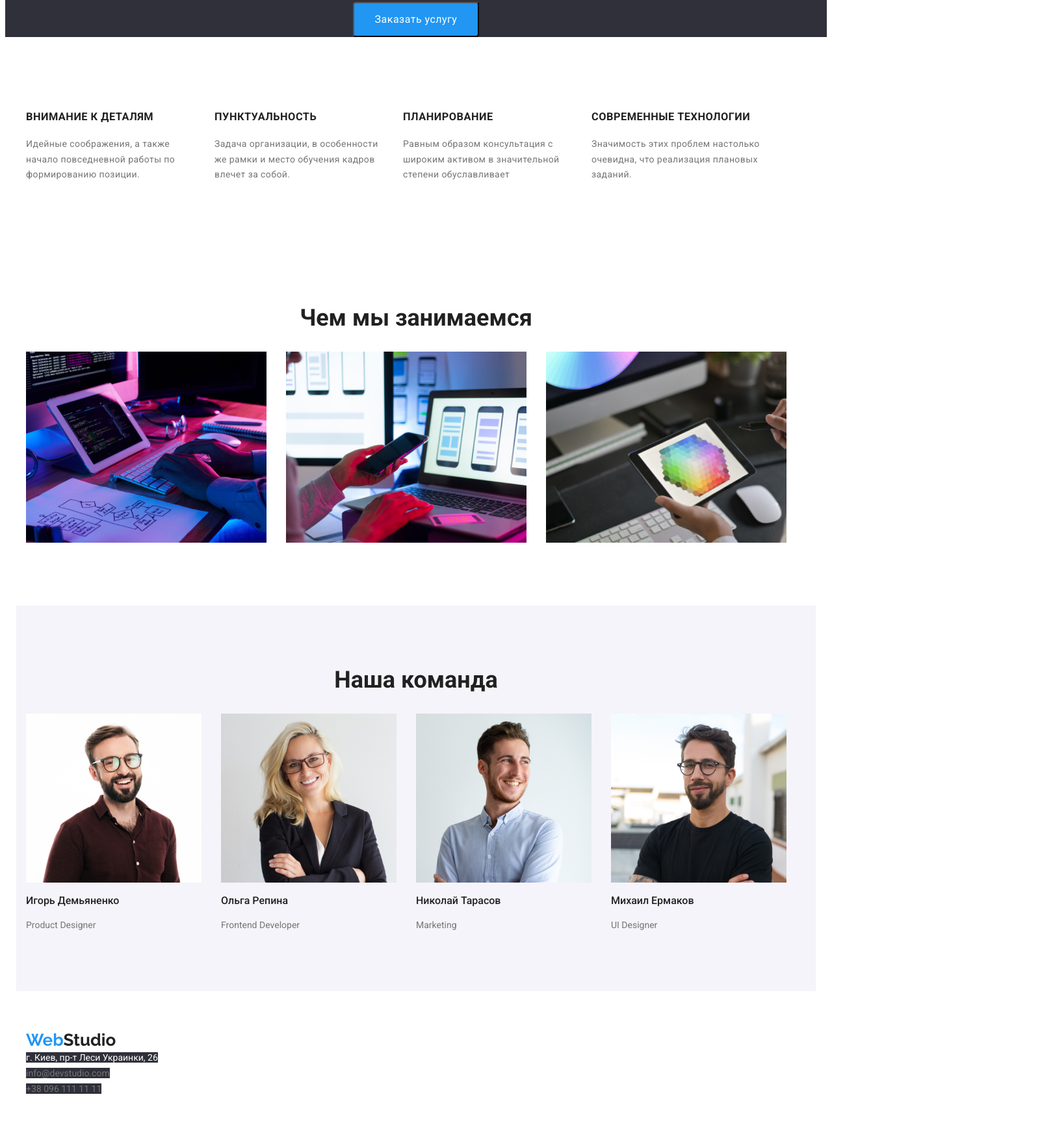
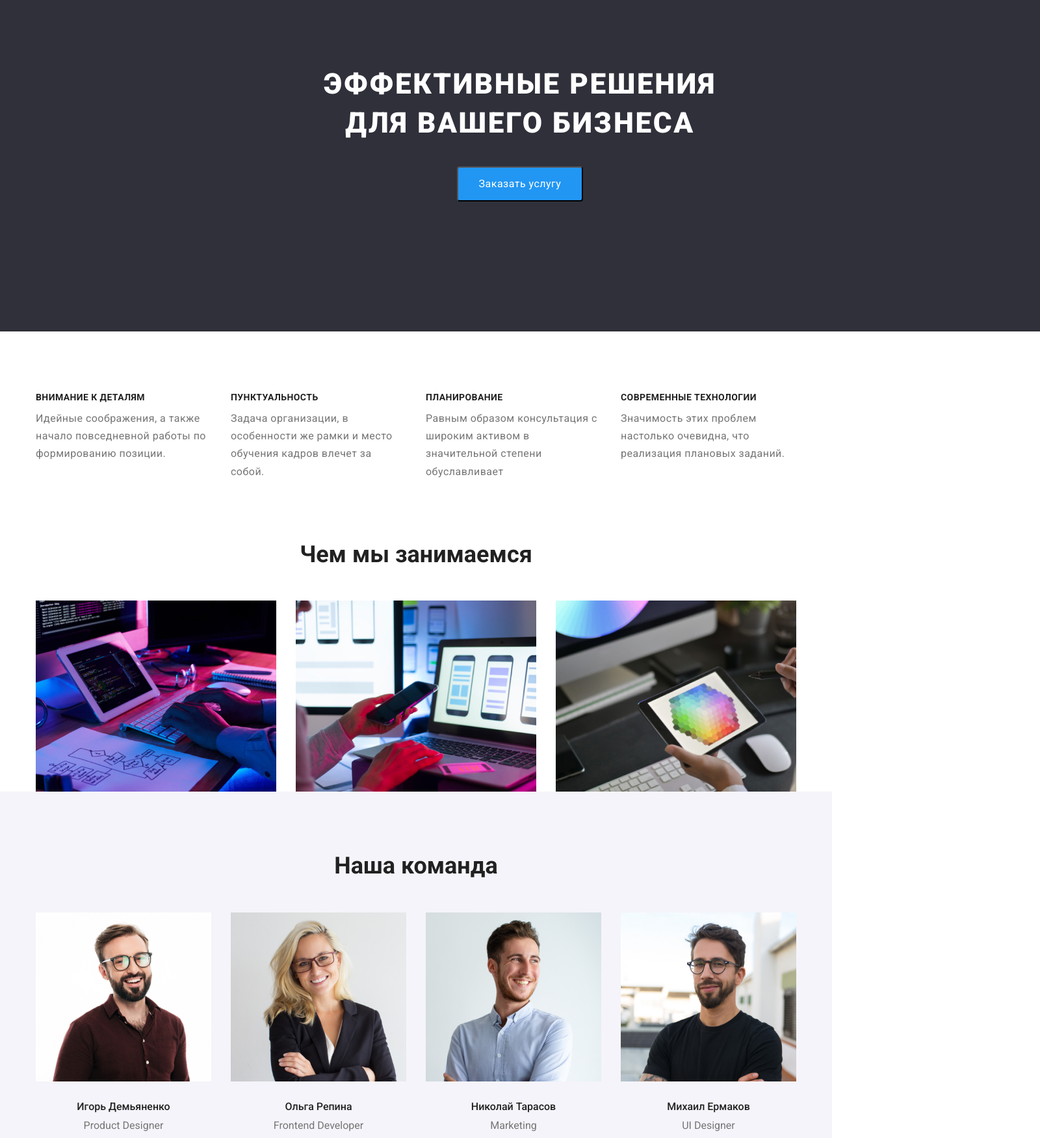
Before and after one commit to IrynaKholod/goit-markup-hw-03, a plain HTML site: page index.html in a window 1280 px wide. Shown: the part 181-1932 px from the top of the page at 65% size, 1600 px wide, since content can reach past the window. Drawn offline with nearby package versions, Linux system fonts and the light colour scheme.

Commit message:
Дз 3 правки

```diff
--- a/index.html
+++ b/index.html
@@ -9,43 +9,43 @@
     <link rel="preconnect" href="https://fonts.gstatic.com" crossorigin>
     <link href="https://fonts.googleapis.com/css2?family=Raleway:wght@700&family=Roboto:wght@400;500;700;900&display=swap"
         rel="stylesheet">
-
+<link rel="stylesheet" href="https://cdnjs.cloudflare.com/ajax/libs/modern-normalize/1.1.0/modern-normalize.min.css">
 <link rel="stylesheet" href="./styles/styles.css">
 </head>
 <body>
     <!-- Шапка-->
     <header class="page-header">
+        <div class="container main-nav">
             <nav class="nav">
                 <a href="/index.html" class="logo">
                     <span class="web">Web</span>Studio</a>
-
                 <ul class="site-nav list">
-               <li class="item"> <a href="" class="site-nav-link current ">Студия</a> </li>
+                    <li class="item"> <a href="./index.html" class="site-nav-link current">Студия</a> </li>
                     <li class="item"> <a href="./portfolio.html" class="site-nav-link">Портфолио</a> </li>
                     <li class="item"> <a href="" class="site-nav-link">Контакты</a> </li>
                 </ul>
-
+            </nav>
             <ul class="auth-nav list">
                 <li class="item"> <a href="mailto:info@devstudio.com" class="auth-nav-link">info@devstudio.com</a> </li>
                 <li class="item"> <a href="tel:+380961111111" class="auth-nav-link">+38 096 111 11 11</a> </li>
             </ul>
-        </nav>
-
+        </div>
     </header>
 
         <main>
     <!--Банер-->
-        <section class="hero">
-        <h1 class="hero-title">ЭФФЕКТИВНЫЕ РЕШЕНИЯ ДЛЯ ВАШЕГО БИЗНЕСА</h1>
+        <section class="hero-backgraund">
+        <div class="container hero">
+          <h1 class="hero-title">ЭФФЕКТИВНЫЕ РЕШЕНИЯ <br/> ДЛЯ ВАШЕГО БИЗНЕСА</h1>
           <button type="button" name="заказать услугу" class="button">Заказать услугу</button>
-
+        </div>
     </section>
 
 
     <!--Преимущества-->
-    <section class="section" >
-        <div class="container">
-        <h2 class="section-title hide" >Наши преимущества</h2>
+    <section>
+        <div class="section container ">
+        <h2 class="visually-hidden">Наши преимущества</h2>
          <ul class="feature-list list">
             <li class="item"> <h3 class="title">ВНИМАНИЕ К ДЕТАЛЯМ </h3>
                  <p class="text">Идейные соображения, а также начало повседневной работы по формированию позиции.</p>
@@ -64,7 +64,7 @@
     </section>
 
     <!--Чем мы занимаемся-->
-    <section class="section">
+    <section class="section second">
         <div class="container">
         <h2 class="section-title">Чем мы занимаемся</h2>
            <ul class="units list">
@@ -76,29 +76,29 @@
     </section>
 
     <!--Наша команда-->
-    <section>
+    <section class="section group">
        <div class="container group">
-       <h2 class="section-title ">Наша команда</h2>
+       <h2 class="section-title">Наша команда</h2>
             <ul class="team list">
-                <li class="item"><img src="./images/img1.jpg" alt="фото игорь демьяненко" width="270"><h3 class="team-title">Игорь Демьяненко</h3><p class="text">Product Designer</p></li>
-                <li class="item"><img src="./images/img2.jpg" alt="фото ольга репина" width="270"><h3 class="team-title"> Ольга Репина</h3><p class="text">Frontend Developer</p></li>
-                <li class="item"><img src="./images/img3.jpg" alt="фото николай тарасов" width="270"><h3 class="team-title">Николай Тарасов</h3><p class="text">Marketing</p></li>
-                <li class="item"><img src="./images/img4.jpg" alt="фото михаил ермаков" width="270"><h3 class="team-title">Михаил Ермаков</h3> <p class="text">UI Designer</p></li>
+                <li class="item"><img src="./images/img1.jpg" alt="фото игорь демьяненко" width="270"><h3 class="team-title">Игорь Демьяненко</h3><p class="text-team">Product Designer</p></li>
+                <li class="item"><img src="./images/img2.jpg" alt="фото ольга репина" width="270"><h3 class="team-title"> Ольга Репина</h3><p class="text-team">Frontend Developer</p></li>
+                <li class="item"><img src="./images/img3.jpg" alt="фото николай тарасов" width="270"><h3 class="team-title">Николай Тарасов</h3><p class="text-team">Marketing</p></li>
+                <li class="item"><img src="./images/img4.jpg" alt="фото михаил ермаков" width="270"><h3 class="team-title">Михаил Ермаков</h3> <p class="text-team">UI Designer</p></li>
 
             </ul>
         </div>
     </section>
     </main>
     <!--Футер-->
-    <footer>
-        <div class="container last">
-        <a href="/index.html" class="logo">
+    <footer class="last">
+        <div class="container ">
+        <a href="/index.html" class="logo footer">
         <span class="web">Web</span>Studio</a>
         <address>
             <ul class="footer list">
-            <li><a href="https://goo.gl/maps/i7YYpfPSyJy5PhJe8" class="adress">г. Киев, пр-т Леси Украинки, 26</a></li>
-            <li><a href="mailto:info@devstudio.com" class="auth">info@devstudio.com</a></li>
-            <li><a href="tel:+380961111111" class="auth">+38 096 111 11 11</a></li>
+            <li class="item"><a href="https://goo.gl/maps/i7YYpfPSyJy5PhJe8" class="adress">г. Киев, пр-т Леси Украинки, 26</a></li>
+            <li class="item"><a href="mailto:info@devstudio.com" class="auth">info@devstudio.com</a></li>
+            <li class="item"><a href="tel:+380961111111" class="auth">+38 096 111 11 11</a></li>
             </ul>
         </address>
         </div>
--- a/styles/styles.css
+++ b/styles/styles.css
@@ -26,34 +26,51 @@ body {
 /* Утилиты */
 .list {
   list-style: none;
+}
 
+/* h1, */
+h3,
+p,
+ul {
+  margin: 0;
   padding: 0;
-  margin: 0;
 }
 
 .container {
-  margin-left: auto;
-  margin-right: auto;
+  margin: 0 auto;
   width: 1200px;
   /* outline: 2px solid #2196f3; */
+  padding: 0 15px;
+}
+.section {
   padding: 94px 15px;
 }
-.last {
-  padding: 60px 15px;
-}
 
-.container .hide {
-  display: none;
+.visually-hidden {
+  position: absolute;
+  width: 1px;
+  height: 1px;
+  margin: -1px;
+  border: 0;
+  padding: 0;
+  white-space: nowrap;
+  clip-path: inset(100%);
+  clip: rect(0 0 0 0);
+  overflow: hidden;
 }
 
 /* page heder */
+.page-header {
+  border-bottom: 1px solid #ececec;
+}
+
+.main-nav {
+  display: flex;
+  align-items: center;
+}
 .nav {
   display: flex;
   align-items: center;
-  margin-left: auto;
-  margin-right: auto;
-  width: 1200px;
-  /* outline: 2px solid #2196f3; */
 }
 
 /* logo*/
@@ -80,18 +97,15 @@ body {
   margin-left: 93px;
 }
 
-.site-nav .item {
+.site-nav .item:not(:last-child) {
   margin-right: 50px;
-}
-
-.site-nav .item:last-child {
-  margin-right: 0;
 }
 
 .site-nav-link {
   display: block;
   padding-top: 32px;
   padding-bottom: 32px;
+  padding-left: 0;
 
   color: var(--title-text-color);
 
@@ -134,14 +148,24 @@ body {
 }
 
 /* hero */
+.hero-backgraund {
+  background-color: #2f303a;
+  width: 1600px;
+  margin-left: auto;
+  margin-right: auto;
+}
+
 .hero {
-  background-color: #2f303a;
+  width: 1200px;
+  margin-left: auto;
+  margin-right: auto;
+  padding-top: 200px;
+  padding-bottom: 200px;
   text-align: center;
 }
 .hero-title {
   margin-top: 0;
   margin-bottom: 30;
-  /* width: 696px; */
 
   color: var(--primary-wight-color);
 
@@ -155,6 +179,7 @@ body {
 
 .section-title {
   margin-top: 0;
+  margin-bottom: 50px;
 
   color: var(--title-text-color);
   font-weight: 700;
@@ -169,27 +194,27 @@ body {
 }
 
 .feature-list .item {
-  width: 260px;
-  margin-right: 30px;
+  width: 270px;
 }
 
-.feature-list .item:nth-last-child {
-  margin-right: 0;
+.feature-list .item:not(:last-child) {
+  margin-right: 30px;
 }
 
 .feature-list .title {
   width: 270px;
-  margin-bottom: 10;
-  margin-right: 30px;
+  /* margin-bottom: 10; */
+  /* margin-right: 30px; */
 
   color: var(--title-text-color);
+  font-size: 14px;
   font-weight: 700;
   line-height: 1.14;
   letter-spacing: 0.03em;
 }
 
 .feature-list .text {
-  margin-top: 0;
+  margin-top: 10;
   margin-bottom: 0;
   line-height: 1.7;
   letter-spacing: 0.03em;
@@ -199,39 +224,59 @@ body {
 .units {
   display: flex;
 }
-
+img {
+  display: block;
+  max-width: 100%;
+  height: auto;
+}
 .units .item {
   width: calc((100% - 60px) / 3);
   margin-right: 30px;
 }
-.units .item:nth-last-child {
+.units .item:last-child {
   margin-right: 0;
 }
 
 .units .list {
   margin-top: 50px;
 }
+.second {
+  padding: 0;
+}
 
 /* team */
 .team {
   display: flex;
 }
-.team .item {
+.team .item:not(:last-child) {
   margin-right: 30px;
 }
-.team .item:nth-last-child {
-  margin-right: 0;
+
+.team-title {
+  margin-top: 30px;
+  color: var(--title-text-color);
+
+  font-size: 16px;
+  font-weight: 500;
+  line-height: 1.18;
+  text-align: center;
 }
-.team-title {
-  color: var(--title-text-color);
-  font-weight: 500;
+
+.list .text {
+  margin-top: 10px;
+
+  font-size: 16px;
+  font-weight: 400;
+  line-height: 1.7;
+  margin-top: 10px;
+}
+
+.list .text-team {
+  margin-top: 10px;
+
   font-size: 16px;
   line-height: 1.18;
-}
-
-.team-text {
-  font-size: 16px;
-  line-height: 1.18;
+  text-align: center;
 }
 
 .group {
@@ -301,6 +346,26 @@ body {
 }
 
 /* footer */
+.last {
+  padding: 60px 15px;
+  background-color: #2f303a;
+  width: 1600px;
+  margin-left: auto;
+  margin-right: auto;
+}
+
+.footer {
+  color: var(--secondary-botton-color);
+}
+
+.footer {
+  margin-top: 20px;
+}
+
+.footer .item:not(:last-child) {
+  margin-bottom: 9px;
+}
+
 .footer .adress {
   background-color: #2f303a;
   color: var(--primary-wight-color);
@@ -338,11 +403,11 @@ body {
   flex-wrap: wrap;
 }
 
-/* .portfolio .item {
+.portfolio .item {
   width: 370px;
   margin-right: 30px;
   margin-bottom: 30px;
-} */
+}
 .portfolio .item {
   width: calc((100%- 60px) / 3);
   margin-right: 30px;
@@ -357,10 +422,17 @@ body {
 }
 
 .item .title {
-  margin-top: 20px;
+  margin-top: 0px;
   margin-bottom: 0;
 }
-.item .text {
-  margin-top: 20px;
-  margin-bottom: 0;
+.item .sector {
+  font-size: 16px;
+  font-weight: 400;
+  margin-top: 4px;
 }
+
+.card {
+  border: 1px solid #eeeeee;
+  padding: 20px 24px;
+  line-height: 1.9;
+}
```
Also changed, not shown: portfolio.html (+42 -25 lines). Lines whose indentation alone changed are shown as unchanged.
